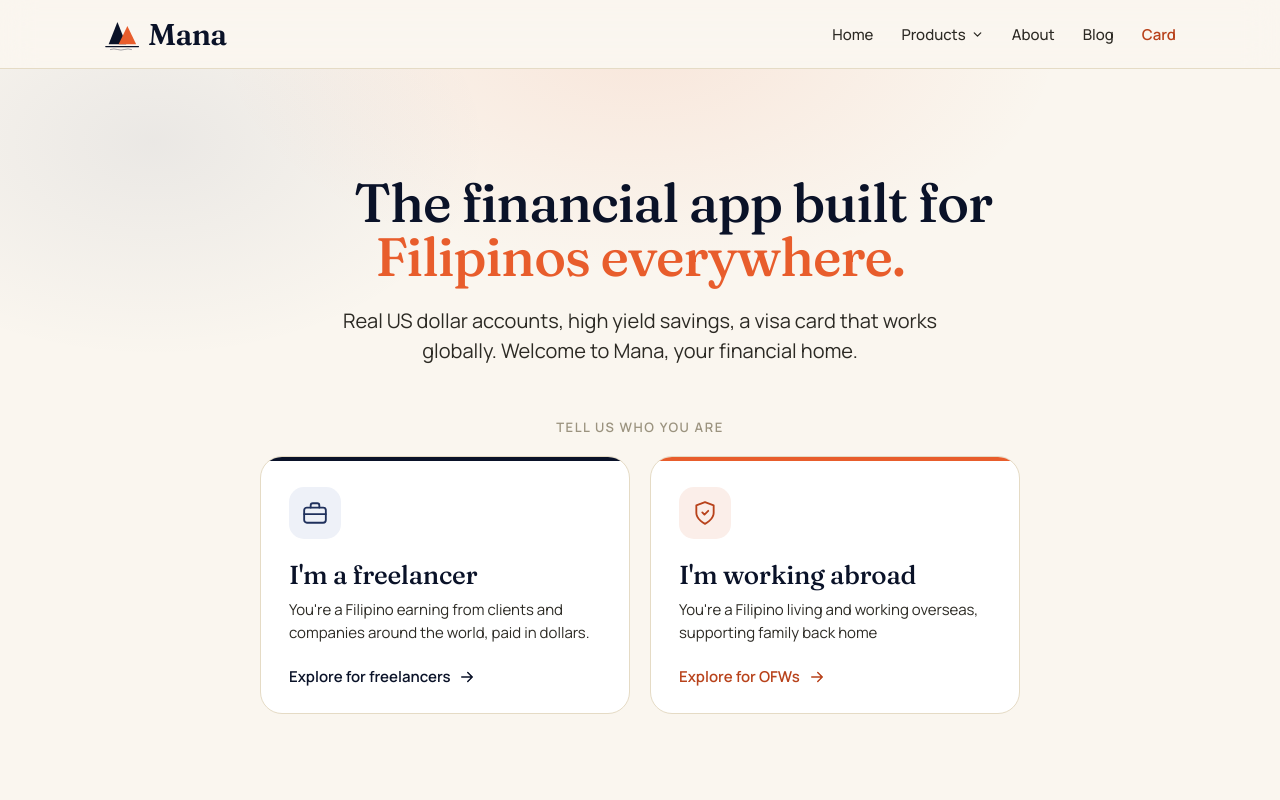
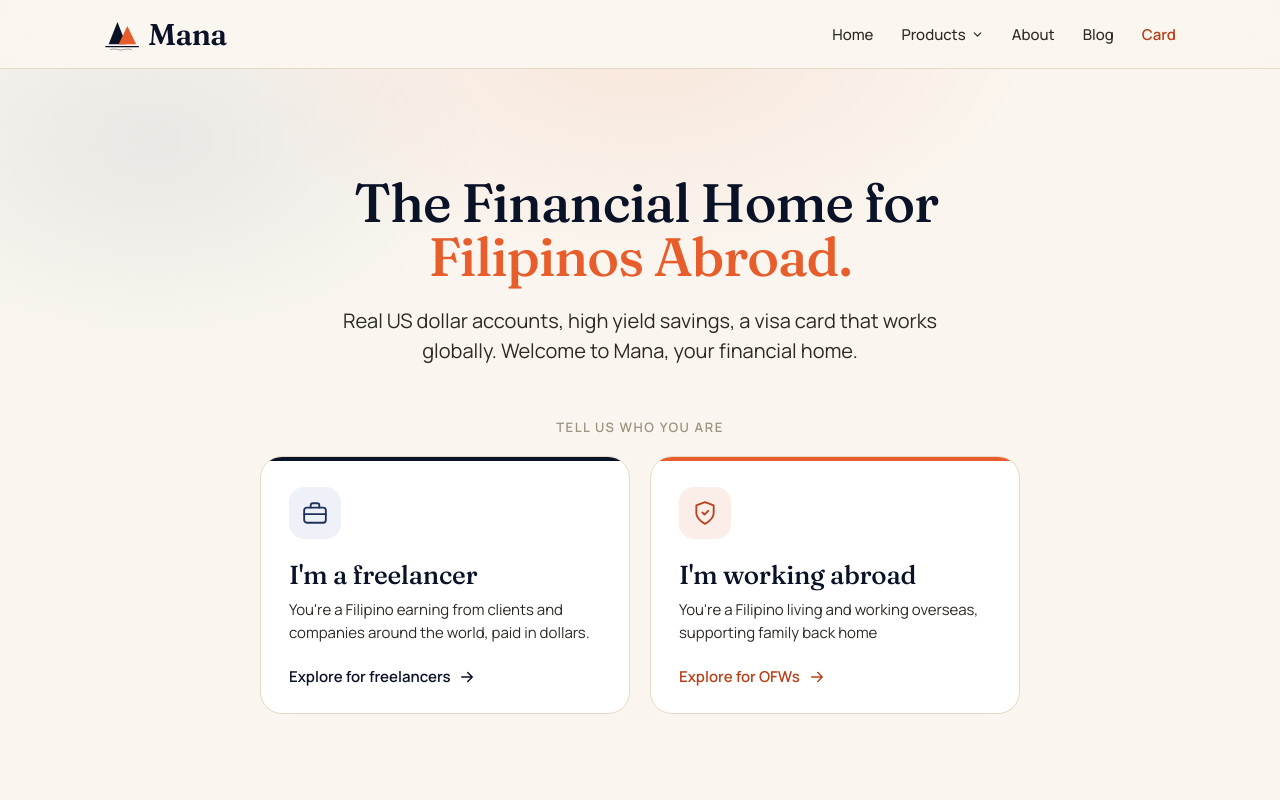
Before and after one commit to mab-007/mana-landing-web, a React (Vite) app: page / in a window 1280 px wide. Shown: the top 800 px of the page. Built offline with nearby package versions, Linux system fonts and the light colour scheme; no server answers.

Commit message:
Update homepage H1, meta title/description, OG tags

```diff
--- a/index.html
+++ b/index.html
@@ -19,17 +19,17 @@
     <!-- MEGA Optimizer Script -->
     <script async src="https://cdn.gomega.ai/scripts/optimizer.min.js"></script>
 
-    <title>MANA — The financial home for Filipinos abroad</title>
+    <title>Mana for OFWs: Free Remittances &amp; USD Banking Abroad</title>
     <meta
       name="description"
-      content="Send money home in seconds, hold US dollars, and spend anywhere — all in one app built for Filipinos working abroad. Low fees, real exchange rates, no surprises."
+      content="Send money home free, save USD at 3.5% APY, and spend globally with a Visa card. Built for OFWs and Filipinos abroad — join the waitlist today."
     />
 
     <!-- Open Graph -->
     <meta property="og:type" content="website" />
     <meta property="og:site_name" content="Mana" />
     <meta property="og:url" content="https://mymana.xyz/" />
-    <meta property="og:title" content="Mana — The financial app built for Filipinos everywhere" />
+    <meta property="og:title" content="Mana for OFWs: Free Remittances and USD Banking Abroad" />
     <meta
       property="og:description"
       content="Real US dollar accounts, high-yield savings, and a Visa card that works globally. Send money home, save in dollars, and spend anywhere."
@@ -43,7 +43,7 @@
 
     <!-- Twitter -->
     <meta name="twitter:card" content="summary_large_image" />
-    <meta name="twitter:title" content="Mana — The financial app built for Filipinos everywhere" />
+    <meta name="twitter:title" content="Mana for OFWs: Free Remittances and USD Banking Abroad" />
     <meta
       name="twitter:description"
       content="Real US dollar accounts, high-yield savings, and a Visa card that works globally."
--- a/src/App.tsx
+++ b/src/App.tsx
@@ -26,7 +26,7 @@
 type Route = { html: string; title: string };
 
 const ROUTES: Record<string, Route> = {
-  "/": { html: home, title: "Mana — Financial services built for Filipinos everywhere" },
+  "/": { html: home, title: "Mana for OFWs: Free Remittances and USD Banking Abroad" },
   "/freelancers": { html: freelancers, title: "Mana for Freelancers — Get paid in real dollars" },
   "/freelances": { html: freelancers, title: "Mana for Freelancers — Get paid in real dollars" },
   "/ofw": { html: ofw, title: "Mana for OFWs — The financial home for Filipinos abroad" },
--- a/src/site/home.html
+++ b/src/site/home.html
@@ -44,7 +44,7 @@
 <header class="entry">
   <div class="wrap">
     <div class="eyebrow" style="margin-bottom:18px;display:none;">Mana</div>
-    <h1 class="fr" style="font-size:54px;"><span style="white-space:nowrap;">The financial app built for</span><br><span class="accent">Filipinos everywhere.</span></h1>
+    <h1 class="fr" style="font-size:54px;"><span style="white-space:nowrap;">The Financial Home for</span><br><span class="accent">Filipinos Abroad.</span></h1>
     <p class="lede">Real US dollar accounts, high yield savings, a visa card that works globally. Welcome to Mana, your financial home.</p>
 
     <div class="fork-q">Tell us who you are</div>
```
